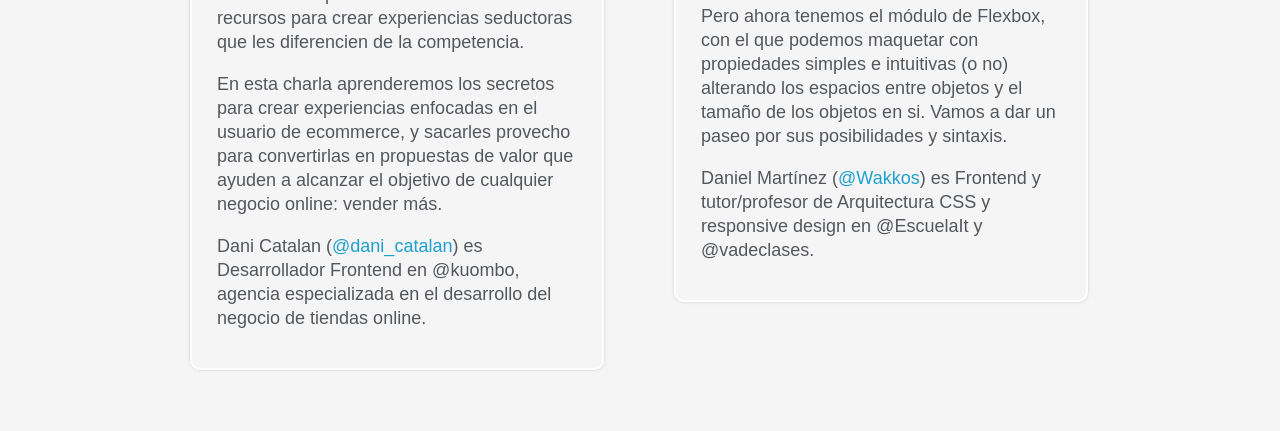
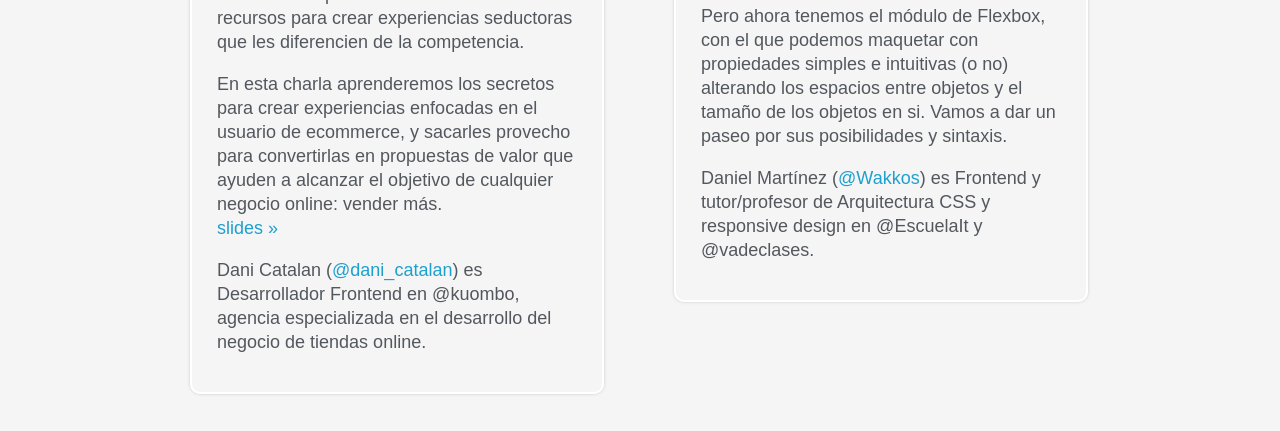
Before and after one commit to frontenders/valencia, a plain HTML site: page public/past.html in a window 1280 px wide. Shown: the part 653-1084 px from the top of the page. Drawn offline with nearby package versions, Linux system fonts and the light colour scheme; a web font is replaced by a local one.

Commit message:
adding link to pdf in description

```diff
--- a/public/past.html
+++ b/public/past.html
@@ -65,7 +65,9 @@
 
           <p>El comercio online es un mercado durísimo donde las empresas invierten multitud de recursos para crear experiencias seductoras que les diferencien de la competencia.</p>
 
-          <p>En esta charla aprenderemos los secretos para crear experiencias enfocadas en el usuario de ecommerce, y sacarles provecho para convertirlas en propuestas de valor que ayuden a alcanzar el objetivo de cualquier negocio online: vender más.</p>
+          <p>En esta charla aprenderemos los secretos para crear experiencias enfocadas en el usuario de ecommerce, y sacarles provecho para convertirlas en propuestas de valor que ayuden a alcanzar el objetivo de cualquier negocio online: vender más.
+          <a class="block" target="_blank"  href="slides/Dani_Frontenders_UX_ecommerce.pdf">slides &raquo;</a>
+          </p>
 
           <p>Dani Catalan (<a target="_blank" href="https://twitter.com/dani_catalan">@dani_catalan</a>) es Desarrollador Frontend en @kuombo, agencia especializada en el desarrollo del negocio de tiendas online.</p>
 
```
